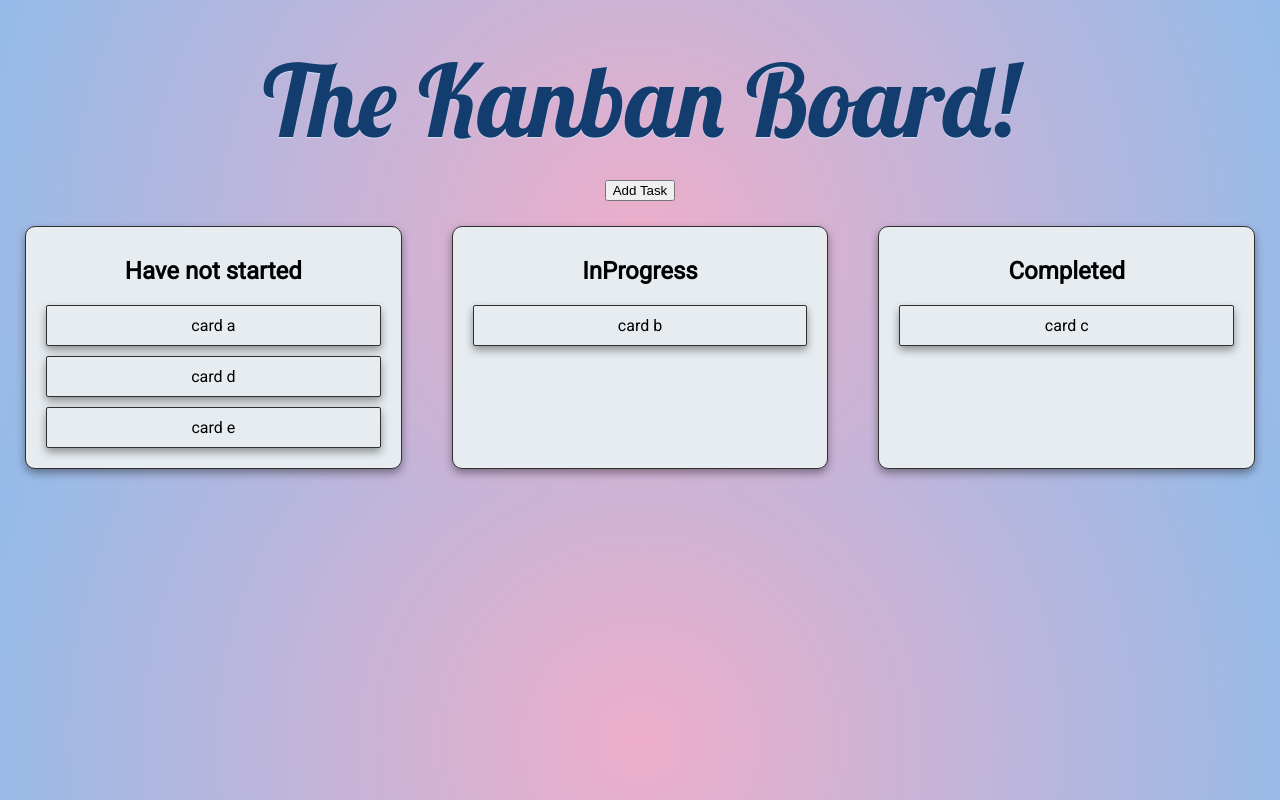
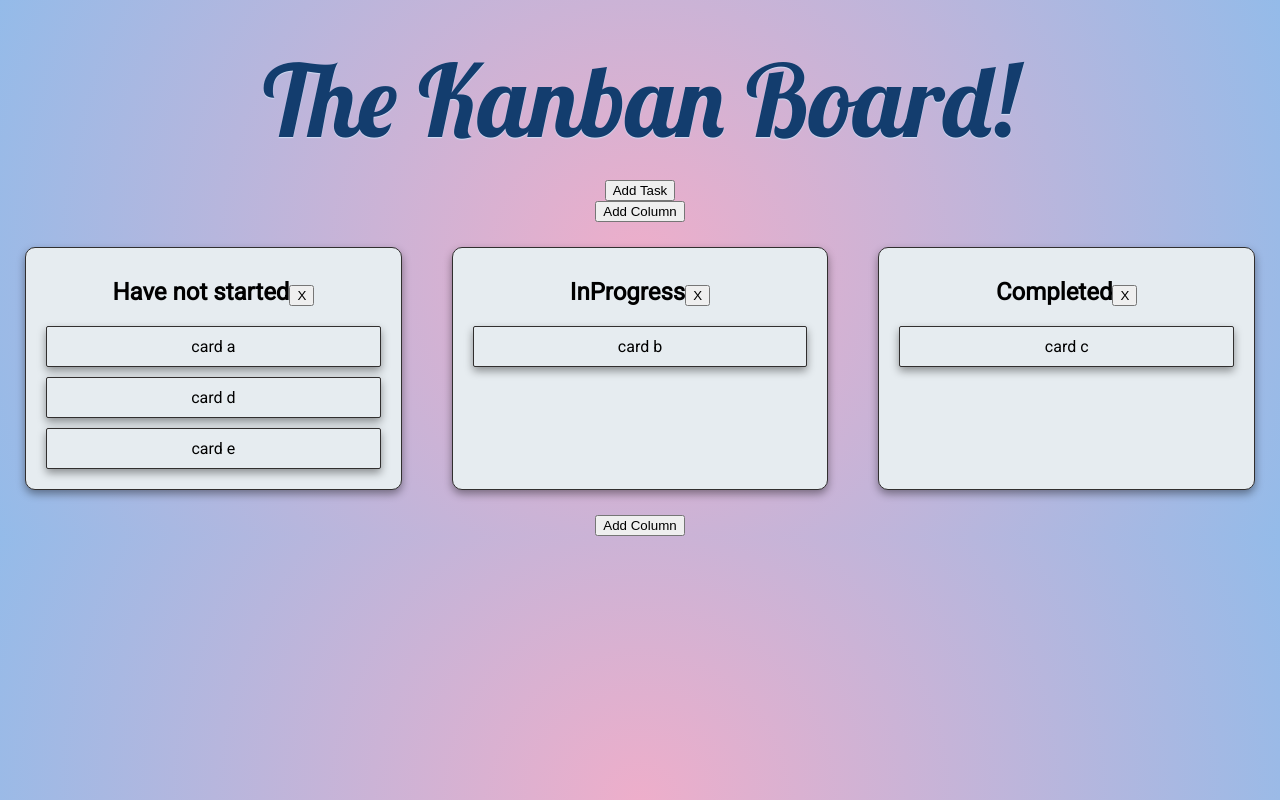
Before and after one commit to tdnicola/kanban-react, a React (Create React App) app: page / in a window 1280 px wide. Both pictures are taken after a click on the button "Login". Built offline with nearby package versions, Linux system fonts and the light colour scheme.

Commit message:
added add column function.

```diff
--- a/src/App.js
+++ b/src/App.js
@@ -1,7 +1,8 @@
 import React, { useState } from 'react';
-import Column from './components/Column'
-import NewTask from './components/NewTask'
-import LoginView from './components/LoginView'
+import Column from './components/Column';
+import NewTask from './components/NewTask';
+import LoginView from './components/LoginView';
+import NewColumn from './components/NewColumn';
 
 import './App.css';
 
@@ -35,6 +36,8 @@ function App() {
     const [loginView, setLoginView] = useState(false)
     const [registrationView, setRegistrationView] = useState(false)
     const [addNewTaskModal, setaddNewTaskModal] = useState(false)
+    const [addNewColumnModal, setaddNewColumnModal] = useState(false)
+
     const [input, setInput] = useState('')
 
 
@@ -84,6 +87,19 @@ function App() {
       toggleModalAddClick(e)
     }
 
+    const createNewColumn =(e) => {
+
+    }
+
+    const deleteColumn =(e) => {
+
+    }
+
+    const toggleAddColumn = (e) => {
+      e.preventDefault()
+      setaddNewColumnModal(!addNewColumnModal)
+    }
+
     //Dropping the draggable task to a different column pushing/splicing task
     const onDrop = (e, columnName, endingColumnIndex) => {
       let id = e.dataTransfer.getData('id');
@@ -105,9 +121,6 @@ function App() {
       setColumns([
         ...columns,
       ])
-
-      //columnIndex is the column it's dropped on
-      console.log(id, columnName, "endingcolumnIndex:" + endingColumnIndex, 'startingColumn:' + startingColumnIndex, "cardIndex:" + cardIndex)
     }
 
   return (
@@ -133,6 +146,10 @@ function App() {
                 createNewTask={createNewTask}
                 onChange={onChange}
               />
+              <NewColumn
+                toggleAddColumn={toggleAddColumn}
+                addNewColumnModal={addNewColumnModal}
+              />
               <div className='columnGrid'>
                 {columns.map((column, columnIndex) => (
                     <Column
@@ -142,13 +159,20 @@ function App() {
                       key={columnIndex}
                       onDragStart={onDragStart}
                       onDragOver={onDragOver}
+                      toggleModalAddClick={toggleModalAddClick}
                     />
                   ))
                 }
               </div>
+              <button
+                onClick={(e) => toggleAddColumn(e)}
+              >
+                Add Column
+              </button>
+
         </div>
 
-        )}
+      )}
     </div>
   );
 }
--- a/src/components/Column.js
+++ b/src/components/Column.js
@@ -6,14 +6,20 @@ export default ({
     columnIndex,
     onDragStart,
     onDragOver,
-    onDrop
+    onDrop,
  }) => (
     <div
         className='column'
         onDragOver={(e) => onDragOver(e)}
         onDrop={(e) => onDrop(e, column.name, columnIndex)}
     >
-        <h2>{column.name}</h2>
+        <h2>
+            {column.name}
+            <button>
+                X
+            </button>
+
+        </h2>
         {column.cards.map((card, cardIndex) => (
             <Card
                 card={card}
--- /dev/null
+++ b/src/components/NewColumn.js
@@ -0,0 +1,29 @@
+import React from 'react';
+
+export default ({
+    createNewTask,
+    toggleAddColumn,
+    addNewColumnModal,
+    onChange
+}) => (
+
+    <div className='addTask'>
+        <button onClick={e => toggleAddColumn(e)}>
+            Add Column
+        </button>
+        <div className="newTasks">
+
+            {addNewColumnModal && (
+                <div className='modal'>
+                    <div className='modal-main'>
+                        column testing
+                        <input onChange={onChange} placeholder='New Task'></input>
+                        <button onClick={e => createNewTask(e)}>Add New Task</button>
+                        <button onClick={e => toggleAddColumn(e)}>Close</button>
+
+                    </div>
+                </div>
+            )}
+        </div>
+    </div>
+)
--- a/src/components/RegistrationView.js
+++ b/src/components/RegistrationView.js
@@ -14,6 +14,7 @@ export default ({
                     Long boat flogging ballast bring a spring upon her cable belay grog blossom no prey, no pay topgallant nipperkin overhaul. Fathom killick hands heave to Chain Shot spyglass matey cog yardarm snow. Lugger heave down sloop prow hempen halter warp jib hardtack careen dead men tell no tales.
 
                     Cog draft careen line provost cable splice the main brace spanker black spot grog blossom. No prey, no pay fire in the hole gunwalls starboard yardarm ballast grog blossom Buccaneer marooned gally. Strike colors smartly spike galleon warp lookout yawl bilge schooner ho.
+
                 </div>
 
                 <div className="credentials">
```
